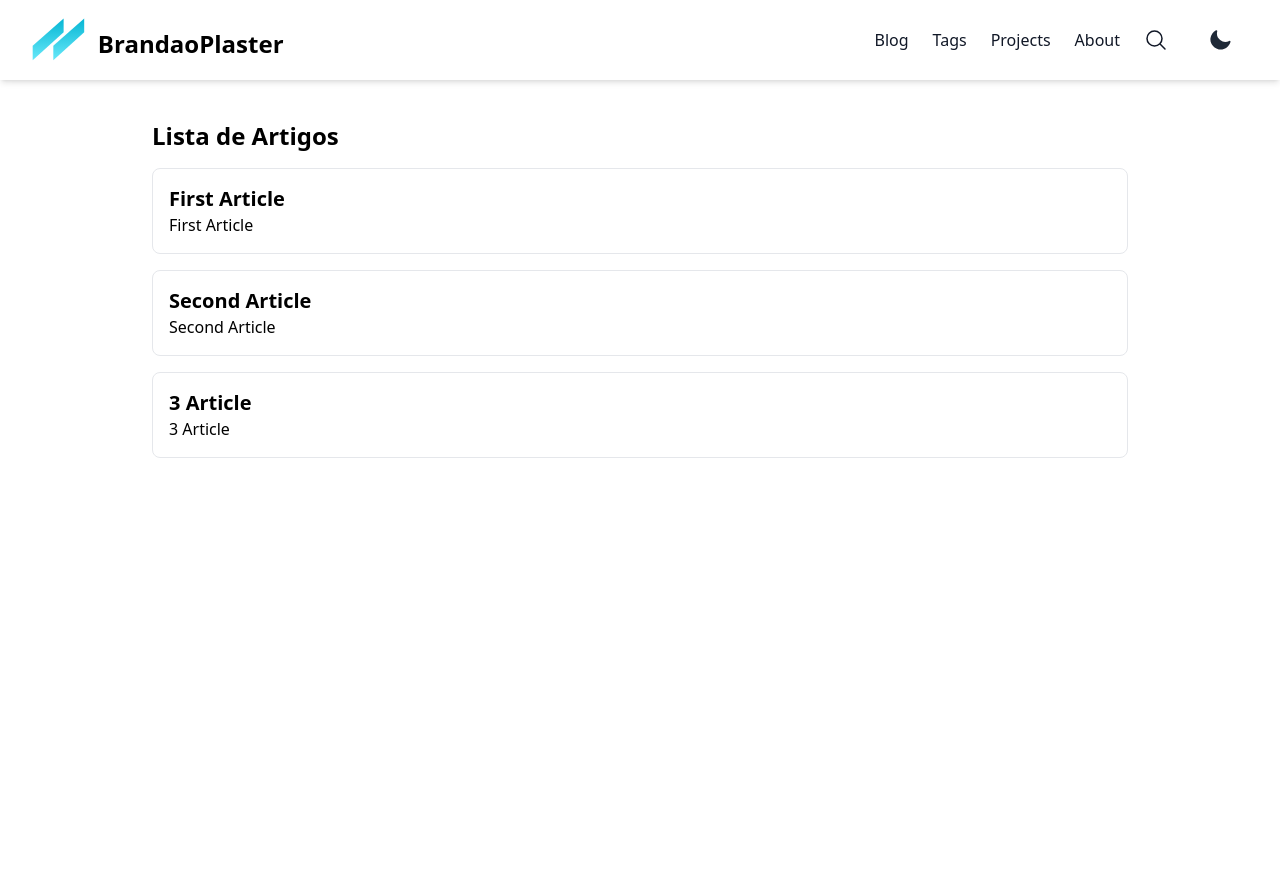
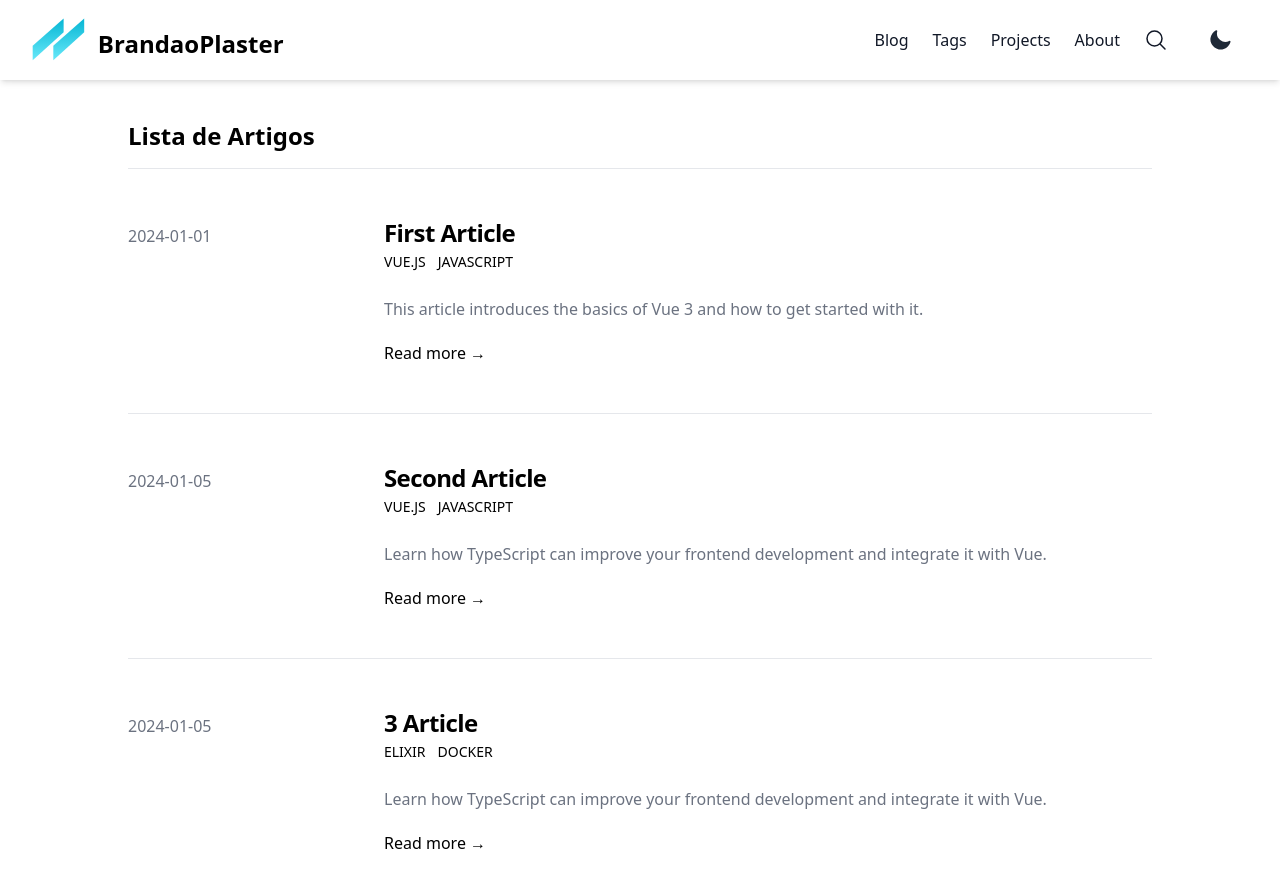
Before and after one commit to brandaoplaster/posts, a Vue app: page / in a window 1280 px wide. Shown: the top 888 px of the page. Before the commit the page ends 800 px from the top, so only its background shows below. Built offline with nearby package versions, Linux system fonts and the light colour scheme.

Commit message:
feat: Adding list of articles to the home page

```diff
--- a/src/pages/HomePage.vue
+++ b/src/pages/HomePage.vue
@@ -1,24 +1,54 @@
 <template>
-  <div class="p-6">
+  <div class="divide-y divide-gray-200 dark:divide-gray-700 pt-6">
     <h1 class="text-2xl font-bold mb-4">Lista de Artigos</h1>
-    <ul>
-      <li v-for="article in articles" :key="article.id" class="mb-4 p-4 border rounded-lg">
-        <h2 class="text-xl font-semibold">{{ article.title }}</h2>
-        <p>{{ article.title }}</p>
+    <ul class="divide-y divide-gray-200 dark:divide-gray-700">
+      <li v-for="article in articles" :key="article.title" class="py-12">
+        <article>
+          <div class="space-y-2 xl:grid xl:grid-cols-4 xl:items-baseline xl:space-y-0">
+            <div class="text-base font-medium leading-6 text-gray-500 dark:text-gray-400">
+              {{ article.publishedAt }}
+            </div>
+            <div class="space-y-5 xl:col-span-3">
+              <div class="space-y-6">
+                <div>
+                  <h2 class="text-2xl font-bold leading-8 tracking-tight">
+                    {{ article.title }}
+                  </h2>
+                  <div class="flex flex-wrap">
+                    <div v-for="category in article.categories" :key="category.name" class="mr-3">
+                      <a href="#"
+                        class="text-sm font-medium uppercase text-primary-500 hover:text-primary-600 dark:hover:text-primary-400">
+                        {{ category.name }}
+                      </a>
+                    </div>
+                  </div>
+                </div>
+                <div class="prose max-w-none text-gray-500 dark:text-gray-400">
+                  {{ article.summary }}
+                </div>
+              </div>
+              <div class="text-base font-medium leading-6">
+                <a href="#" class="text-primary-500 hover:text-primary-600 dark:hover:text-primary-400">
+                  Read more →
+                </a>
+              </div>
+            </div>
+          </div>
+        </article>
       </li>
     </ul>
   </div>
 </template>
 
 <script setup lang="ts">
-import { onMounted, ref } from 'vue';
-import { Article } from '../types/article';
+import { onMounted, ref } from "vue";
+import { Article } from "../types/article";
 
 const articles = ref<Article[]>([]);
 
 onMounted(async () => {
   try {
-    const response = await fetch('data.json');
+    const response = await fetch("data.json");
     articles.value = await response.json();
   } catch (error) {
     console.error("Erro ao carregar o JSON:", error);
```
